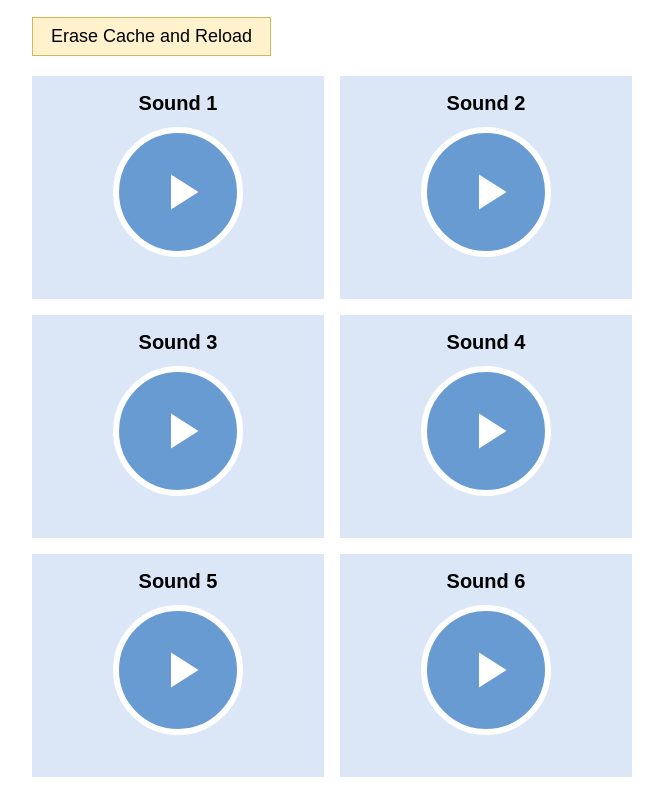
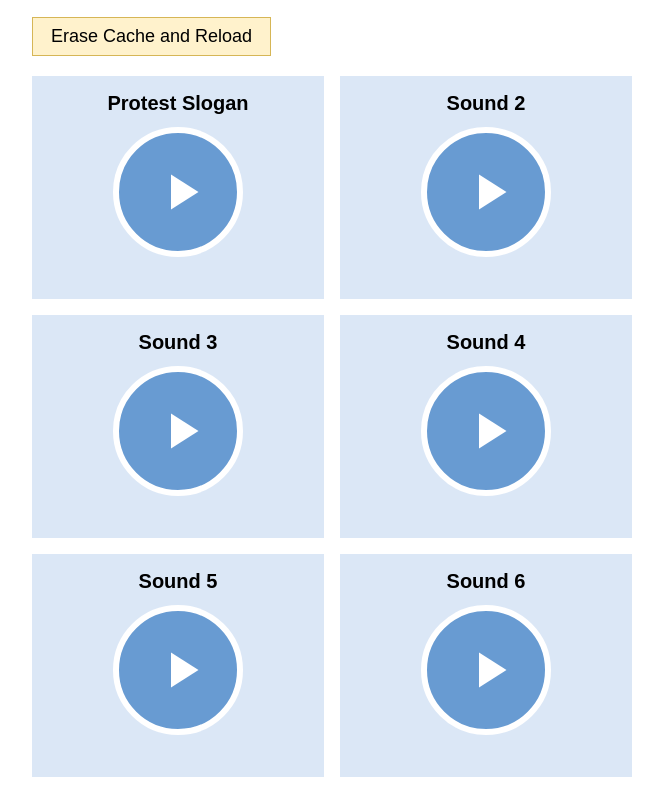
Before and after one commit to dip987654321/BGM2, a plain HTML site: page index.html in a window 1280 px wide. Shown: the part 94-891 px from the top of the page, without its empty margins (308-971 px from the left). Drawn offline with Linux system fonts and the light colour scheme.

Commit message:
Update index.html

```diff
--- a/index.html
+++ b/index.html
@@ -141,7 +141,7 @@
   // Replace these filenames with the exact names of the audio files you uploaded to GitHub
   // You can also still paste full Google Drive URLs here if preferred.
   const soundList = [
-    { id: 1, name: "Sound 1", fileUrl: "sound1.mp3" },
+    { id: 1, name: "Protest Slogan", fileUrl: "sound1.mp3" },
     { id: 2, name: "Sound 2", fileUrl: "sound2.mp3" },
     { id: 3, name: "Sound 3", fileUrl: "sound3.mp3" },
     { id: 4, name: "Sound 4", fileUrl: "sound4.mp3" },
```
